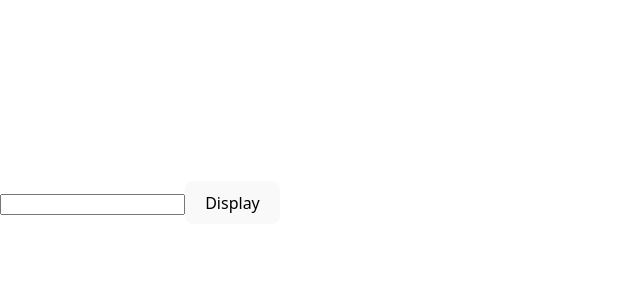
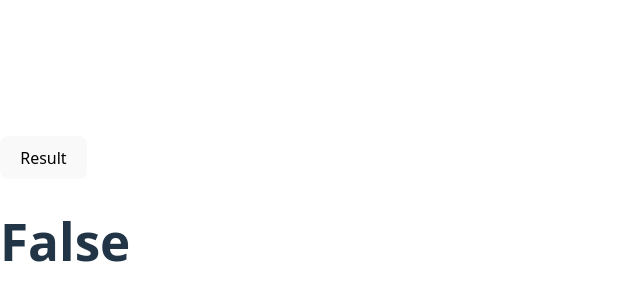
Before and after one commit to Shibikrishnaa/React_Hooks, a React app in the folder hook/: page / in a window 1280 px wide. Shown: the part 180-480 px from the top of the page, without its empty margins (0-640 px from the left). Built offline with nearby package versions, Linux system fonts and the light colour scheme; the HTML template or start-up script is replaced by a standard one.

Commit message:
Updating the Toggle program using useState

```diff
--- a/hook/src/App.jsx
+++ b/hook/src/App.jsx
@@ -1,11 +1,13 @@
 import React from 'react';
 // import Counter from './Counter.jsx';
-import Display from './Display';
+// import Display from './Display';
+import Toggle from './Toggle';
 function App(){
   return(
     <>
     {/* <Counter /> */}
-    <Display/>
+    {/* <Display/> */}
+    <Toggle/>
     </>
   )
 }
--- /dev/null
+++ b/hook/src/Toggle.jsx
@@ -0,0 +1,15 @@
+import React,{useState} from 'react';
+function Toggle(){
+    const [isOn,setIsOn]=useState(false);
+    const handleResult = (e) =>{
+        e.preventDefault();
+        setIsOn(!isOn);
+    }
+    return(
+        <div className='first'>
+            <button onClick={handleResult}>Result</button>
+            <h1>{isOn ? "True" : "False"}</h1>
+        </div>
+    )
+}
+export default Toggle
```
